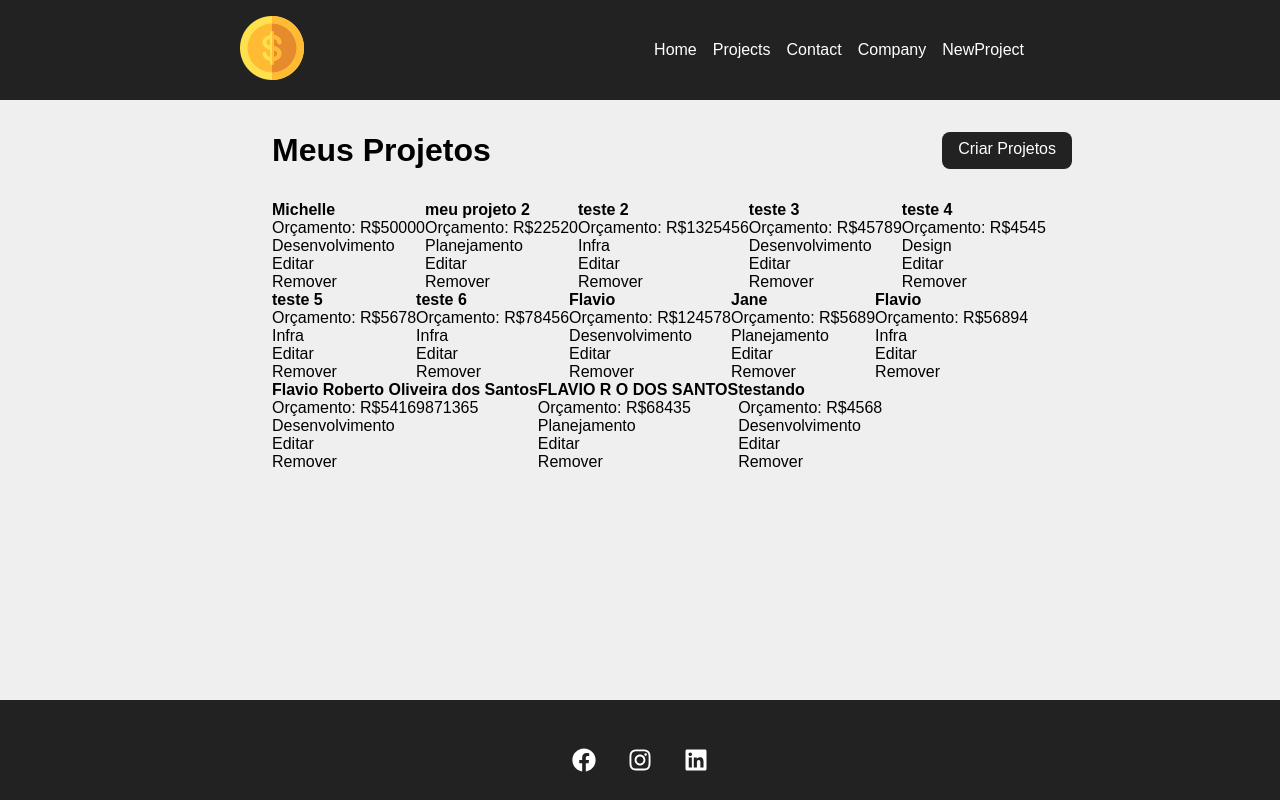
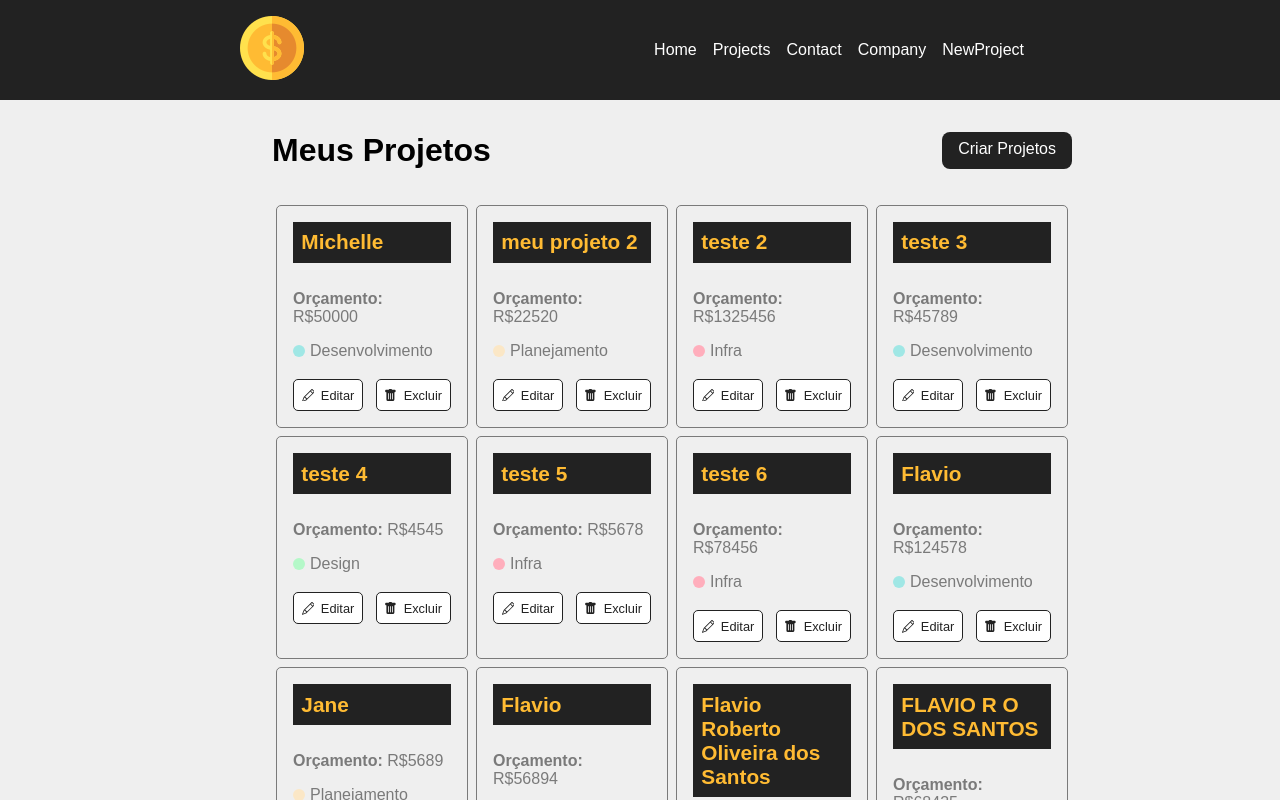
Before and after one commit to FlaviodosSantos/costs, a React (Create React App) app: page /projects in a window 1280 px wide. Shown: the top 800 px of the page. Built offline with nearby package versions, Linux system fonts and the light colour scheme; data requests are answered from the project's data file.

Commit message:
exibindo projetos, CSS, aula #27

```diff
--- a/db.json
+++ b/db.json
@@ -142,6 +142,17 @@
       "cost": 0,
       "services": [],
       "id": 13
+    },
+    {
+      "name": "novoprojeto",
+      "budget": "895489",
+      "category": {
+        "id": "4",
+        "name": "Planejamento"
+      },
+      "cost": 0,
+      "services": [],
+      "id": 14
     }
   ],
   "categories": [
--- a/src/components/project/ProjectCard.js
+++ b/src/components/project/ProjectCard.js
@@ -1,19 +1,24 @@
 import styles from "./ProjectCard.module.css";
 import { BsPencil, BsFillTrashFill } from "react-icons/bs";
+import { Link } from "react-router-dom";
 
 function ProjectCard({ id, name, budget, category, handleRemove }) {
   return (
-    <div>
+    <div className={styles.project_card}>
       <h4>{name}</h4>
       <p>
         <span>Orçamento:</span> R${budget}
       </p>
-      <p>
-        <span></span> {category}
+      <p className={styles.category_text}>
+        <span className={`${styles[category.toLowerCase()]}`}></span> {category}
       </p>
-      <div>
-        <p>Editar</p>
-        <p>Remover</p>
+      <div className={styles.project_card_actions}>
+        <Link to="/">
+          <BsPencil /> Editar
+        </Link>
+        <button>
+          <BsFillTrashFill /> Excluir
+        </button>
       </div>
     </div>
   );
--- a/src/components/project/ProjectCard.module.css
+++ b/src/components/project/ProjectCard.module.css
@@ -0,0 +1,88 @@
+.project_card {
+    padding: 1em;
+    border: 1px solid #7a7a7a;
+    border-radius: 5px;
+    width: 24%;
+    margin: 0.5%;
+}
+
+.project_card h4 {
+    background-color: #222;
+    color: #ffbb33;
+    padding: 0.4em;
+    margin-bottom: 1.3em;
+    font-size: 1.3em;
+}
+
+.project_card p {
+    color: #7a7a7a;
+    margin-bottom: 1em;
+}
+
+.project_card p span {
+    font-weight: bold;
+}
+
+.category_text {
+    display: flex;
+    align-items: center;
+}
+
+.category_text span {
+    display: block;
+    width: 12px;
+    height: 12px;
+    border-radius: 50%;
+    background-color: #ccc;
+    margin-right: 5px;
+}
+
+.category_text .infra {
+    background-color: #ffaebc;
+}
+
+.category_text .desenvolvimento {
+    background-color: #a0e7e5;
+}
+
+.category_text .design {
+    background-color: #b4f8c8;
+}
+
+.category_text .planejamento {
+    background-color: #fbe7c6;
+}
+
+.project_card_actions {
+    margin-top: 1.2em;
+    display: flex;
+    align-items: center;
+}
+
+.project_card_actions a,
+.project_card_actions button {
+    text-decoration: none;
+    border: none;
+    background-color: #fff;
+    color: #222;
+    font-size: 0.8em;
+    padding: 0.6em;
+    margin-right: 1em;
+    cursor: pointer;
+    border: 1px solid #222;
+    display: flex;
+    align-items: center;
+    justify-content: center;
+    transition: 0.5s;
+    border-radius: 5px;
+}
+
+.project_card_actions svg {
+    margin-right: 0.5em;
+}
+
+.project_card_actions a:hover,
+.project_card_actions button:hover {
+    background-color: #222;
+    color: #ffbb33;
+}
```
